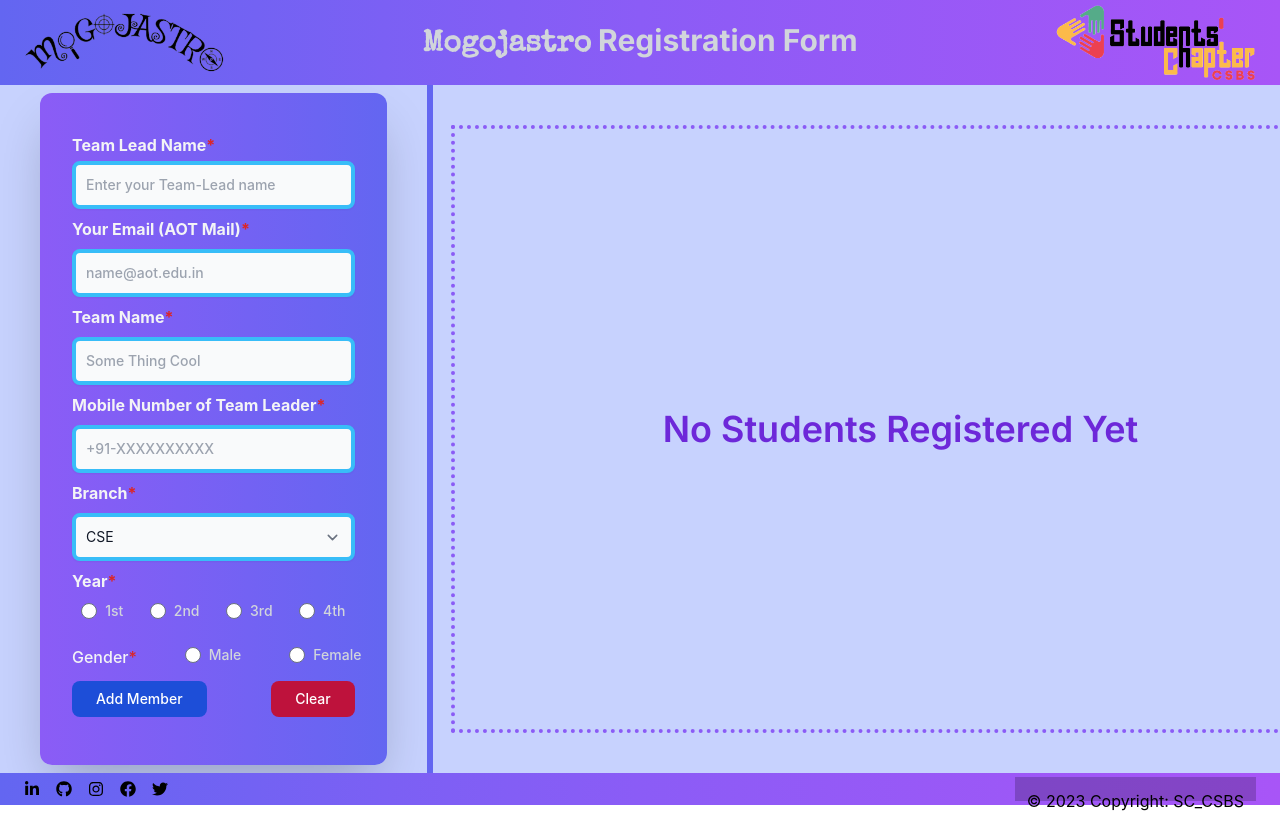
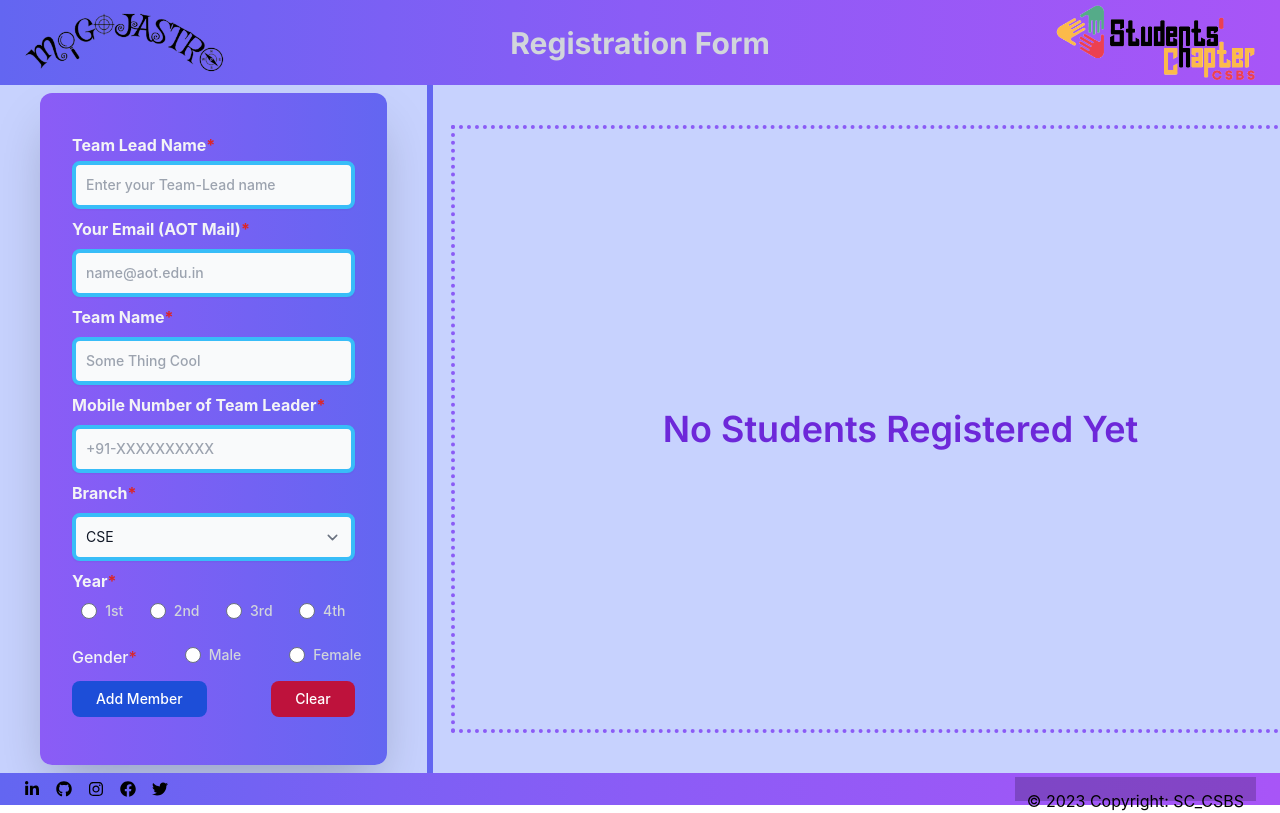
Before and after one commit to Soumyajit2825/Event-Registration-Page, a React (Create React App) app: page / in a window 1280 px wide. Built offline with nearby package versions, Linux system fonts and the light colour scheme.

Commit message:
Changed the header text

```diff
--- a/src/components/Header.jsx
+++ b/src/components/Header.jsx
@@ -7,7 +7,7 @@ const Header = () => {
     <>
     <header className="flex flex-row flex-wrap items-center justify-between py-1 px-6  bg-gradient-to-r from-indigo-500 via-violet-500 to-purple-500">
       <img src={logo} width="200vh" height="200vh"  alt="Mogojastro Logo" />
-      <h2 className="text-2xl text-center md:text-3xl text-gray-300 font-inter font-bold "><span style={{"font-family": 'Special Elite',}}>Mogojastro</span> Registration Form </h2>
+      <h2 className="text-2xl text-center md:text-3xl text-gray-300 font-inter font-bold ">Registration Form </h2>
       <img src={sclogo} width="200vh" height="200vh" alt="Student Chapter Logo" />
     </header>
     </>
```
